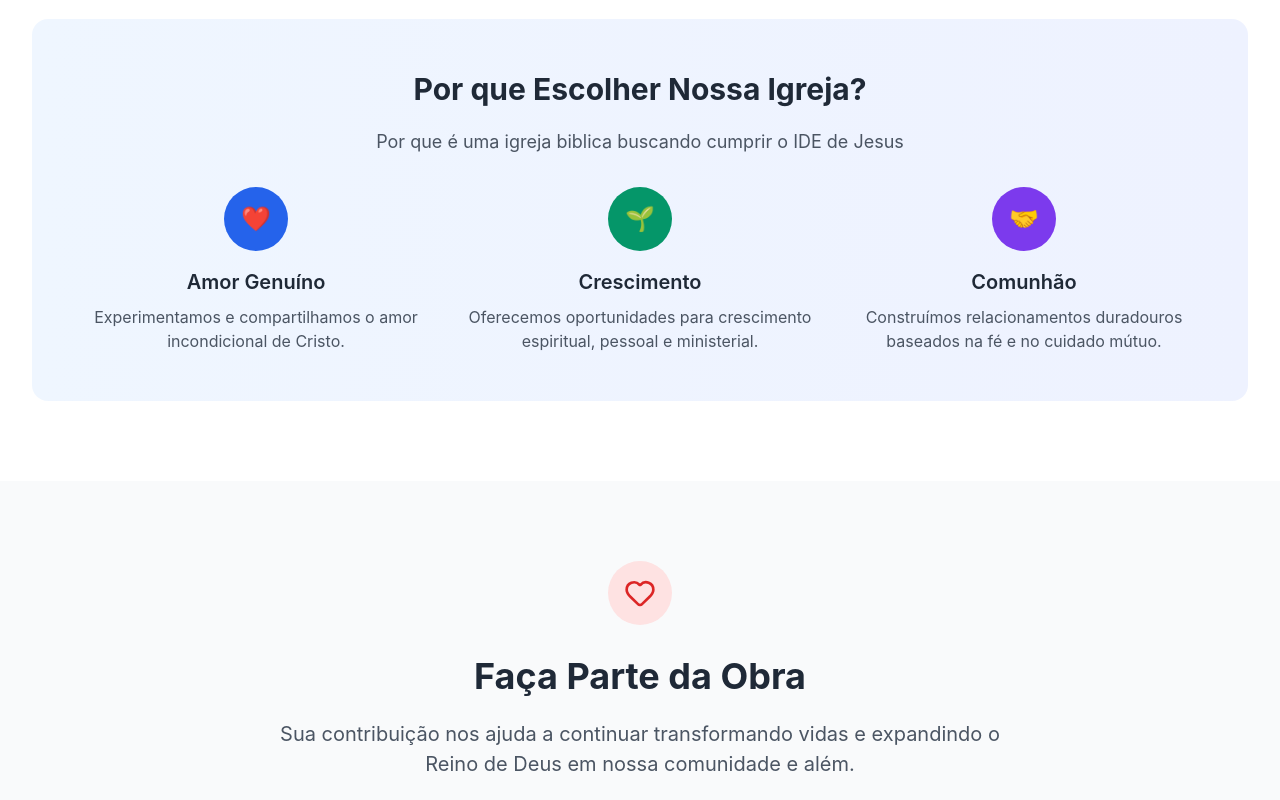
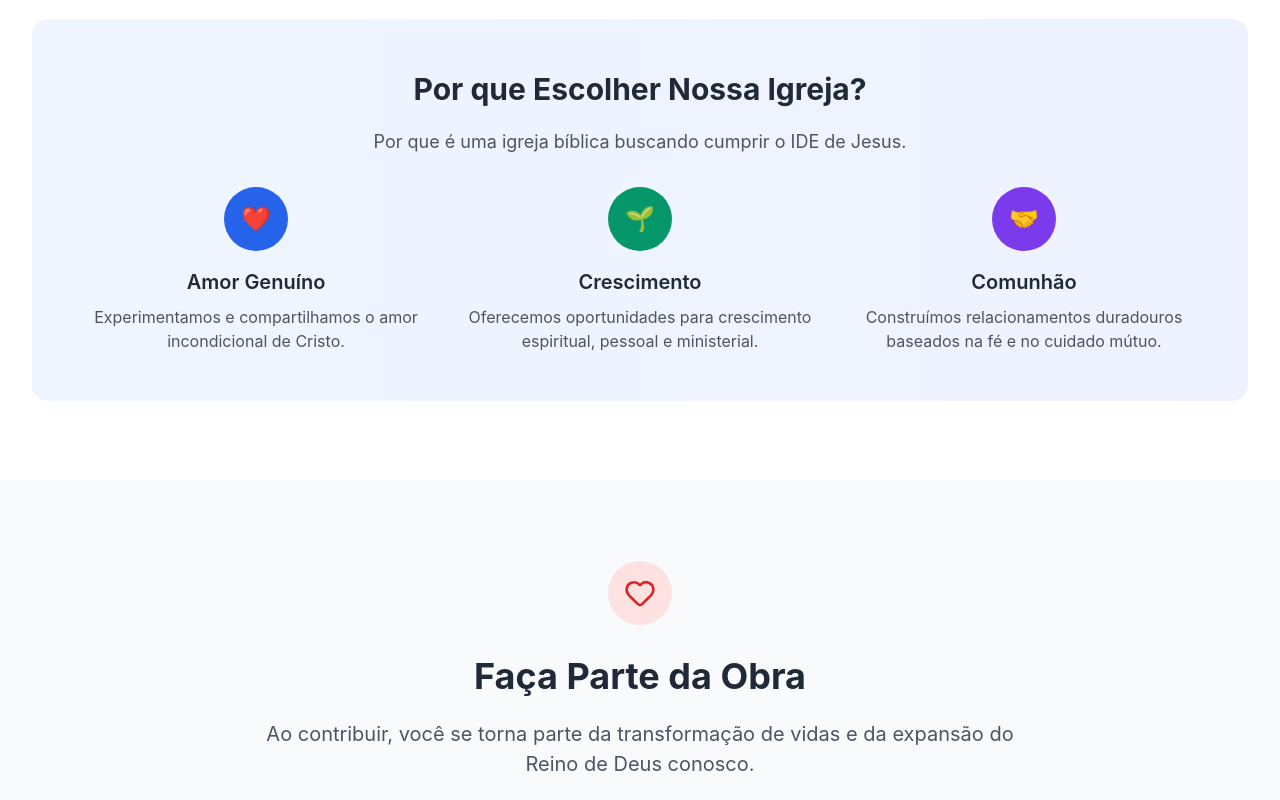
Before and after one commit to ithanamaral/pibare_new, a React (Vite) app: page / in a window 1280 px wide. Shown: the part 5420-6220 px from the top of the page. Built offline with nearby package versions, Linux system fonts and the light colour scheme.

Commit message:
corrige portugues

```diff
--- a/src/components/Community.jsx
+++ b/src/components/Community.jsx
@@ -101,7 +101,7 @@ const Community = () => {
           <div className="values-header">
             <h3 className="values-title">Por que Escolher Nossa Igreja?</h3>
             <p className="values-subtitle">
-              Por que é uma igreja biblica buscando cumprir o IDE de Jesus
+              Por que é uma igreja bíblica buscando cumprir o IDE de Jesus.
             </p>
           </div>
 
--- a/src/components/Donation.jsx
+++ b/src/components/Donation.jsx
@@ -24,8 +24,7 @@ const Donation = () => {
             Faça Parte da Obra
           </h2>
           <p className="donation-subtitle">
-            Sua contribuição nos ajuda a continuar transformando vidas e
-            expandindo o Reino de Deus em nossa comunidade e além.
+           Ao contribuir, você se torna parte da transformação de vidas e da expansão do Reino de Deus conosco.
           </p>
         </div>
 
```
